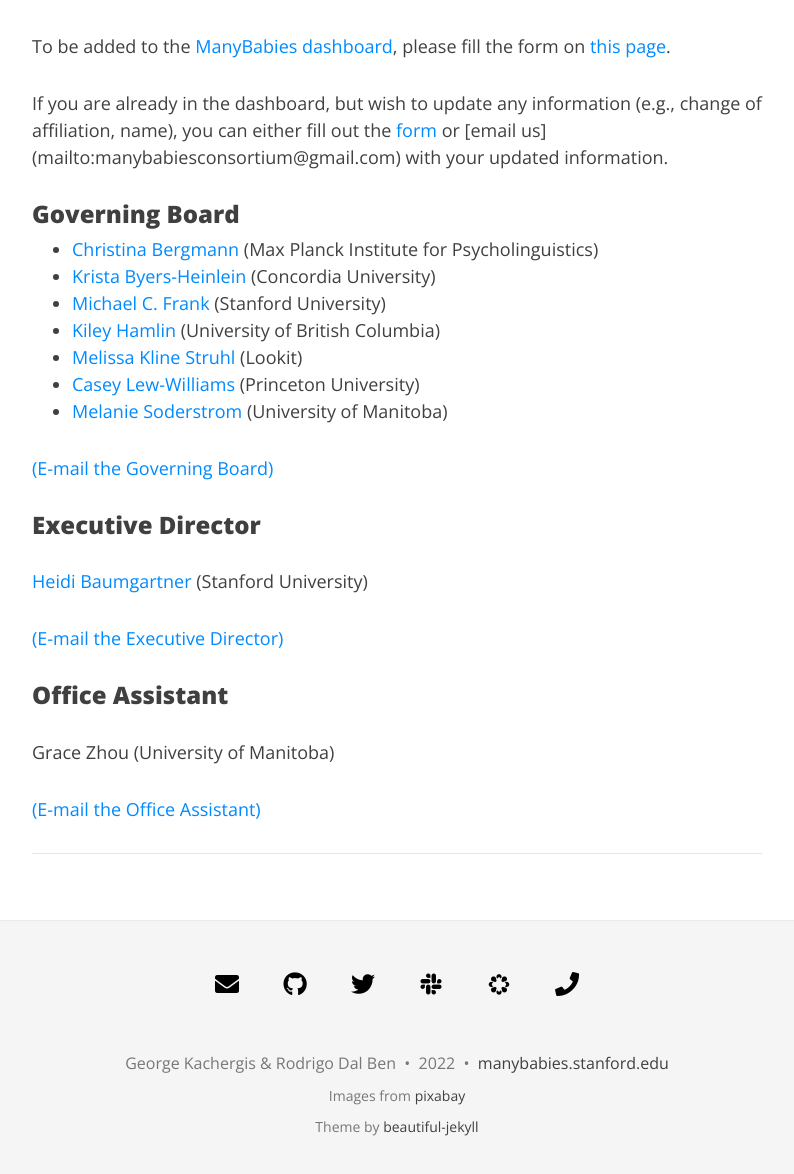
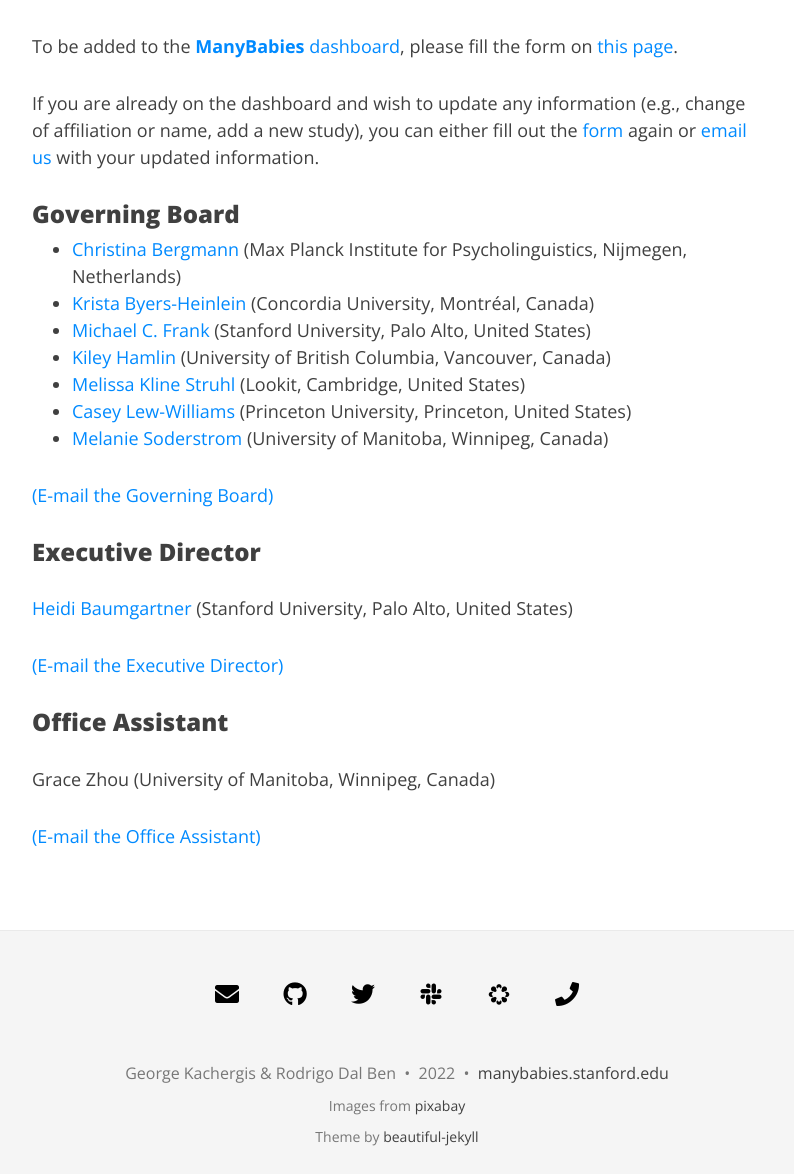
Before and after one commit to manybabies/manybabies.github.io, a Jekyll site: the page built from people.md, in a window 1280 px wide and 1400 px high, scrolled down 979 px, cut to the strip 226-1400 px from the top of the window. Shown: the whole strip, without its empty margins (243-1037 px from the left). Built offline with Jekyll 4.4.1, drawn with Linux system fonts in a browser that asks for light colours; nearby versions of some CDN libraries; some web fonts are replaced.

Commit message:
Update people.md

```diff
--- a/people.md
+++ b/people.md
@@ -15,36 +15,35 @@
     <source src="/assets/img/dashboard_overview.mp4" type="video/mp4">
     </video>
 
-To be added to the [ManyBabies dashboard](https://manybabies.shinyapps.io/shiny_mb_map/), please fill the form on [this page]({{site.baseurl}}/map/).
+To be added to the [**ManyBabies** dashboard](https://manybabies.shinyapps.io/shiny_mb_map/), please fill the form on [this page]({{site.baseurl}}/map/).
 
-If you are already in the dashboard, but wish to update any information (e.g., change of affiliation, name), you can either fill out the [form]({{site.baseurl}}/map/) or [email us] (mailto:manybabiesconsortium@gmail.com) with your updated information.
+If you are already on the dashboard and wish to update any information (e.g., change of affiliation or name, add a new study), you can either fill out the [form]({{site.baseurl}}/map/) again or [email us](mailto:manybabiesconsortium@gmail.com) with your updated information.
+
 
 
 ### Governing Board
 
-* [Christina Bergmann](https://www.mpi.nl/people/bergmann-christina) (Max Planck Institute for Psycholinguistics)
-* [Krista Byers-Heinlein](https://www.concordia.ca/artsci/psychology/faculty.html?fpid=krista-byers-heinlein) (Concordia University)
-* [Michael C. Frank](https://web.stanford.edu/~mcfrank/) (Stanford University)
-* [Kiley Hamlin](https://psych.ubc.ca/profile/kiley-hamlin/) (University of British Columbia)
-* [Melissa Kline Struhl](http://www.melissaklinestruhl.com) (Lookit)
-* [Casey Lew-Williams](https://psych.princeton.edu/person/casey-lew-williams) (Princeton University)
-* [Melanie Soderstrom](https://home.cc.umanitoba.ca/~soderstr/) (University of Manitoba)
+* [Christina Bergmann](https://www.mpi.nl/people/bergmann-christina) (Max Planck Institute for Psycholinguistics, Nijmegen, Netherlands)
+* [Krista Byers-Heinlein](https://www.concordia.ca/artsci/psychology/faculty.html?fpid=krista-byers-heinlein) (Concordia University, Montréal, Canada)
+* [Michael C. Frank](https://web.stanford.edu/~mcfrank/) (Stanford University, Palo Alto, United States)
+* [Kiley Hamlin](https://psych.ubc.ca/profile/kiley-hamlin/) (University of British Columbia, Vancouver, Canada)
+* [Melissa Kline Struhl](http://www.melissaklinestruhl.com) (Lookit, Cambridge, United States)
+* [Casey Lew-Williams](https://psych.princeton.edu/person/casey-lew-williams) (Princeton University, Princeton, United States)
+* [Melanie Soderstrom](https://home.cc.umanitoba.ca/~soderstr/) (University of Manitoba, Winnipeg, Canada)
 
 [(E-mail the Governing Board)](mailto:manybabies-gb@mailman.stanford.edu)
 
 
+
 ### Executive Director
 
-[Heidi Baumgartner](https://www-csli.stanford.edu/people/baumgartner-heidi) (Stanford University)
+[Heidi Baumgartner](https://www-csli.stanford.edu/people/baumgartner-heidi) (Stanford University, Palo Alto, United States)
 
 [(E-mail the Executive Director)](mailto:manybabies.director@gmail.com)
 
 
+
 ### Office Assistant
-Grace Zhou (University of Manitoba)
+Grace Zhou (University of Manitoba, Winnipeg, Canada)
 
 [(E-mail the Office Assistant)](mailto:grace.zhou@umanitoba.ca)
-
-
-
-***
```
Also changed, not shown: other parts of people.md (+1 -1 lines).
